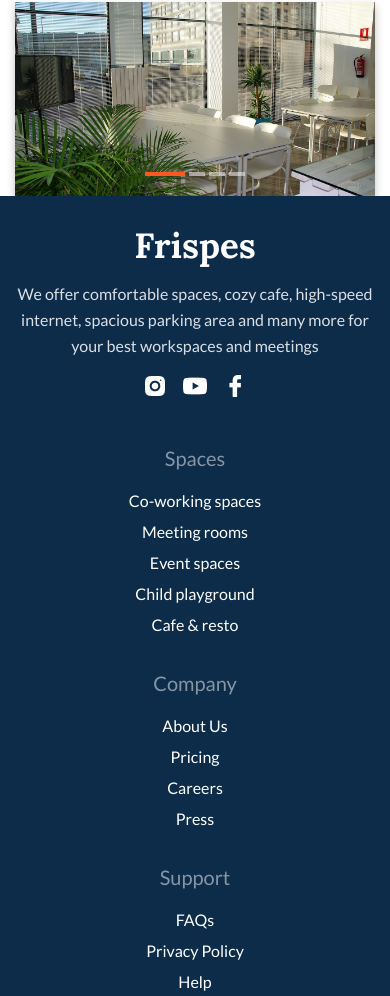
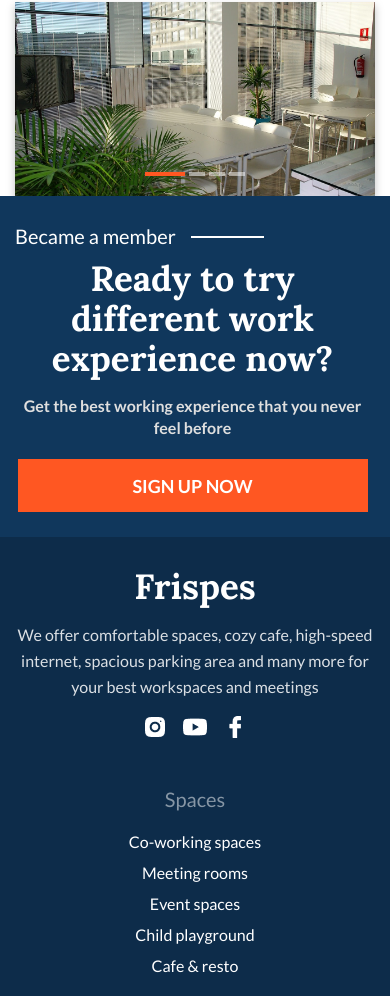
Before and after one commit to VladimirShadrov/Frispes, a website built with webpack: page src/index.html in a window 390 px wide. Shown: the part 831-1827 px from the top of the page. Built offline with nearby package versions, Linux system fonts and the light colour scheme.

Commit message:
Добавлена адаптивная верстка блока Became a member

```diff
--- a/src/index.html
+++ b/src/index.html
@@ -187,6 +187,37 @@
     </div>
     <!--  //Introducing  -->
 
+    <!--  Became a member  -->
+    <section class="membership">
+      <div class="container">
+        <div class="membership__wrapper">
+          <div class="membership__cooperation">
+            <span class="membership__name">Became a member</span>
+            <h3 class="membership__title">
+              Ready to try different work experience now?
+            </h3>
+            <p class="membership__text">
+              Get the best working experience that you never feel before
+            </p>
+            <a href="#" class="membership__button">SIGN UP NOW</a>
+          </div>
+          <div class="membership__image">
+            <img
+              src="./images/membership/membership.png"
+              alt="image"
+              class="membership__picture"
+            />
+            <img
+              src="./images/membership/membership-background.svg"
+              alt="background"
+              class="membership__background"
+            />
+          </div>
+        </div>
+      </div>
+    </section>
+    <!--  //Became a member  -->
+
     <!--  Footer  -->
     <footer class="footer">
       <div class="container">
--- a/src/js/index.js
+++ b/src/js/index.js
@@ -2,6 +2,7 @@ import '../styles/styles.scss';
 import '../styles/header.scss';
 import '../styles/introducing.scss';
 import '../styles/footer.scss';
+import '../styles/membership.scss';
 
 // Перенос изображений
 require.context('../images', true, /\.(png|jpg|svg|gif)$/);
--- /dev/null
+++ b/src/styles/membership.scss
@@ -0,0 +1,142 @@
+@import './styles.scss';
+
+.membership {
+  background: rgba(16, 55, 92, 1);
+
+  &__wrapper {
+    display: flex;
+    flex-wrap: wrap;
+    justify-content: space-between;
+    padding-right: 40px;
+  }
+
+  &__image {
+    width: 40%;
+    position: relative;
+    overflow: hidden;
+  }
+
+  &__picture {
+    position: absolute;
+    bottom: 0;
+    left: 11%;
+    z-index: 1;
+  }
+
+  &__background {
+    position: absolute;
+    bottom: 0;
+    left: 0;
+    top: 11%;
+  }
+
+  &__cooperation {
+    max-width: 445px;
+    padding: 71px 5px 79px 0;
+  }
+
+  &__name {
+    color: $white-color;
+    position: relative;
+    display: inline-block;
+    font-weight: 500;
+    font-size: 20px;
+    line-height: 30px;
+    margin-bottom: 8px;
+
+    &::after {
+      content: '';
+      position: absolute;
+      top: 50%;
+      right: -88px;
+      height: 2px;
+      width: 73px;
+      background: $white-color;
+    }
+  }
+
+  &__title {
+    color: $white-color;
+    margin-bottom: 16px;
+    font-family: 'Lora', serif;
+    font-weight: 700;
+    font-size: 40px;
+    line-height: 51px;
+  }
+
+  &__text {
+    color: rgba(223, 223, 223, 1);
+    font-weight: 700;
+    font-size: 20px;
+    line-height: 30px;
+    margin-bottom: 33px;
+  }
+
+  &__button {
+    display: block;
+    width: 100%;
+    max-width: 350px;
+    background: rgba(255, 87, 34, 1);
+    color: $white-color;
+    font-weight: 700;
+    font-size: 18px;
+    text-decoration: none;
+    text-align: center;
+    line-height: 28px;
+    padding-top: 12.5px;
+    padding-bottom: 12.5px;
+    transition: 0.3s;
+
+    &:hover {
+      color: $menu-color;
+    }
+  }
+}
+
+@media (max-width: 950px) {
+  .membership__wrapper {
+    padding-right: 0;
+  }
+}
+
+@media (max-width: 800px) {
+  .membership__wrapper {
+    // flex-direction: column;
+    // align-items: center;
+    justify-content: center;
+  }
+
+  .membership__image {
+    display: none;
+  }
+
+  .membership__cooperation {
+    display: flex;
+    flex-direction: column;
+    align-items: flex-start;
+    padding-top: 25px;
+    padding-bottom: 25px;
+  }
+
+  .membership__title,
+  .membership__text {
+    text-align: center;
+  }
+
+  .membership__button {
+    margin: 0 auto;
+  }
+}
+
+@media (max-width: 550px) {
+  .membership__title {
+    font-size: 35px;
+    line-height: 40px;
+  }
+
+  .membership__text {
+    font-size: 16px;
+    line-height: 22px;
+    margin-bottom: 20px;
+  }
+}
```
Also changed, not shown: dist/bundle.js, dist/images/membership/membership-background.svg (added), dist/images/membership/membership.png (added), dist/index.html, dist/styles/styles.css, src/images/membership/membership-background.svg (added), src/images/membership/membership.png (added), 2 other files.
